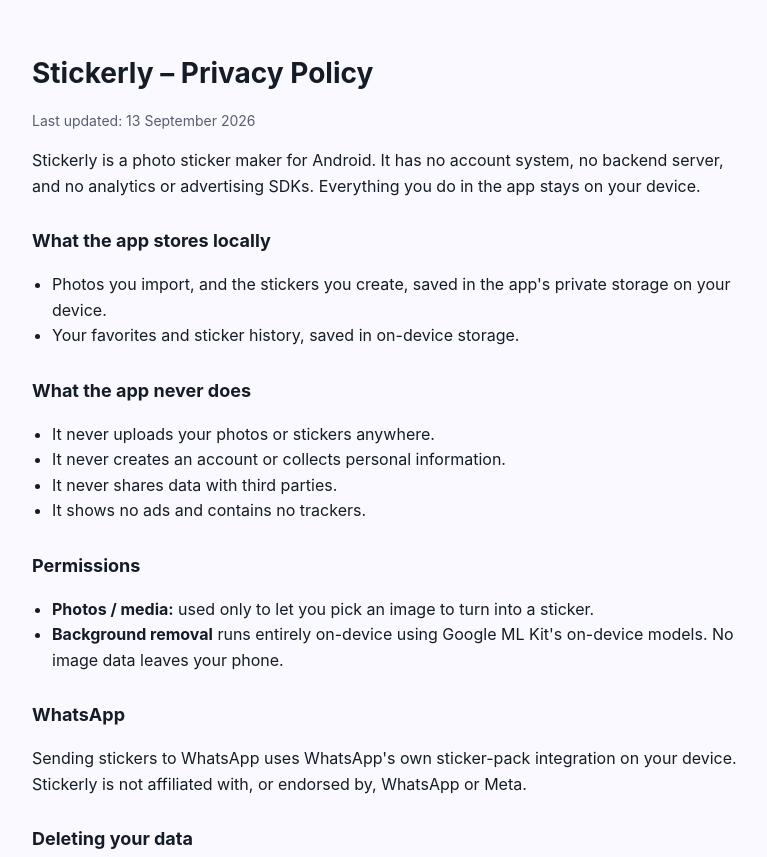
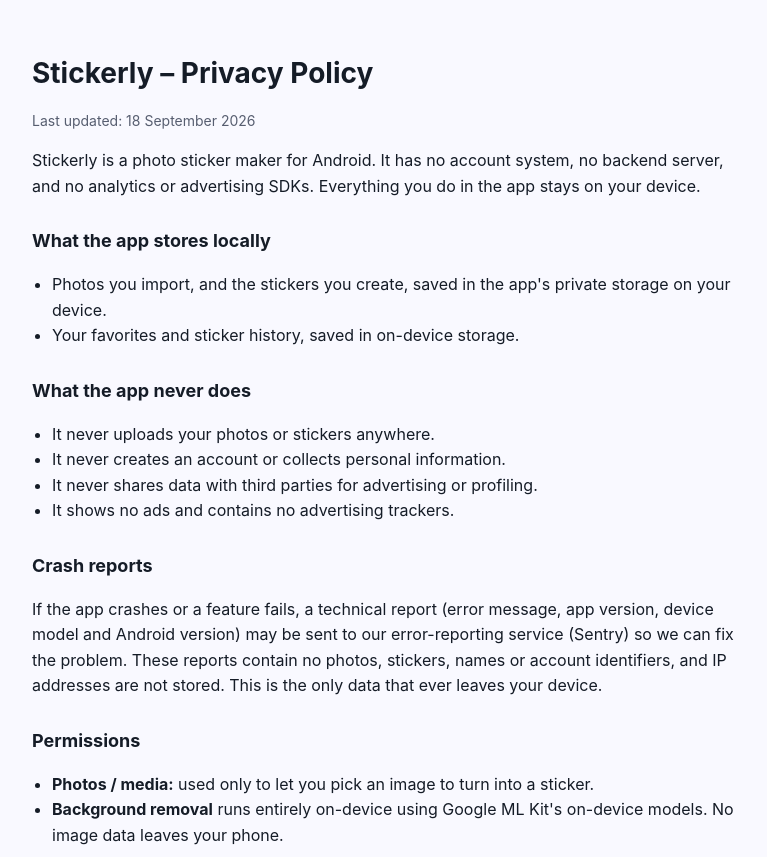
Before and after one commit to soorajmalhi018-coder/stickerly-privacy, a plain HTML site: page index.html in a window 1280 px wide. Shown: the top 857 px of the page, without its empty margins (248-1015 px from the left). Drawn offline with Linux system fonts and the light colour scheme.

Commit message:
Disclose crash reporting

```diff
--- a/index.html
+++ b/index.html
@@ -15,7 +15,7 @@
 </head>
 <body>
 <h1>Stickerly – Privacy Policy</h1>
-<p class="muted">Last updated: 13 September 2026</p>
+<p class="muted">Last updated: 18 September 2026</p>
 
 <p>Stickerly is a photo sticker maker for Android. It has no account system, no backend server, and no analytics or advertising SDKs. Everything you do in the app stays on your device.</p>
 
@@ -29,9 +29,12 @@
 <ul>
   <li>It never uploads your photos or stickers anywhere.</li>
   <li>It never creates an account or collects personal information.</li>
-  <li>It never shares data with third parties.</li>
-  <li>It shows no ads and contains no trackers.</li>
+  <li>It never shares data with third parties for advertising or profiling.</li>
+  <li>It shows no ads and contains no advertising trackers.</li>
 </ul>
+
+<h2>Crash reports</h2>
+<p>If the app crashes or a feature fails, a technical report (error message, app version, device model and Android version) may be sent to our error-reporting service (Sentry) so we can fix the problem. These reports contain no photos, stickers, names or account identifiers, and IP addresses are not stored. This is the only data that ever leaves your device.</p>
 
 <h2>Permissions</h2>
 <ul>
```
